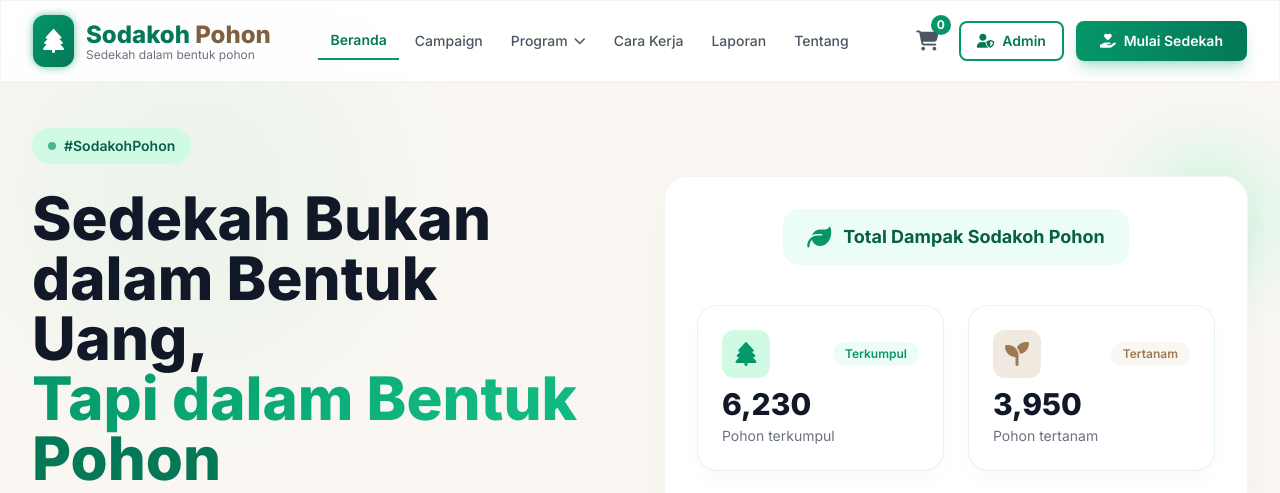
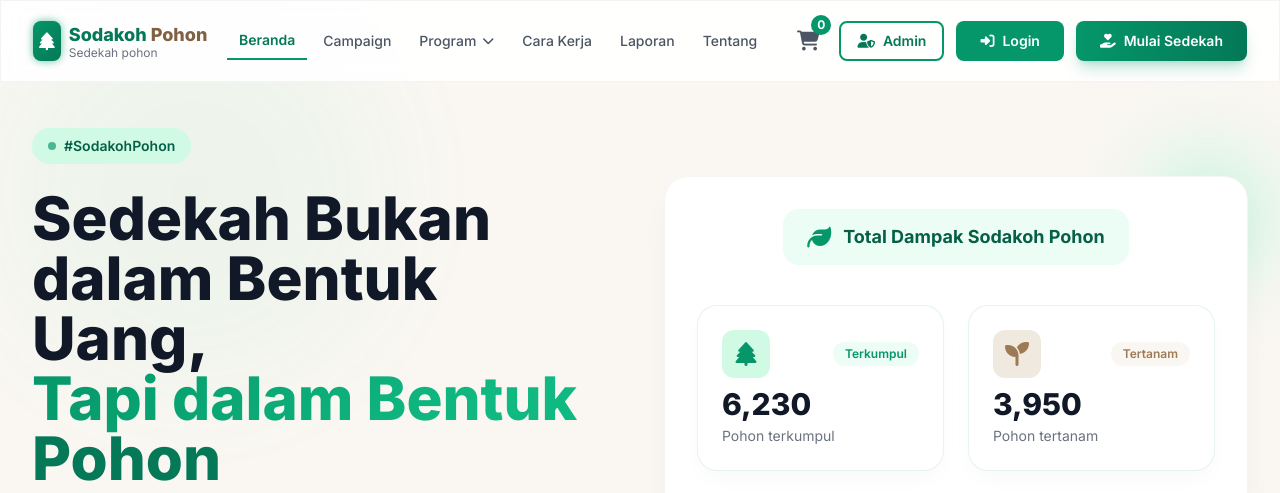
Before and after one commit to RestuWibisonoo/sodakohpohon, a PHP site: page /sodakohpohon/ in a window 1280 px wide. Shown: the top 493 px of the page. Run offline with PHP 8.4, Linux system fonts and the light colour scheme; data comes from the database, SQL or seed files in the repository; data that the repository does not hold is empty; some libraries are stand-ins or nearby versions.

Commit message:
edit header lagi

```diff
--- a/includes/header.php
+++ b/includes/header.php
@@ -1,9 +1,18 @@
 <?php
+// Mulai session jika belum dimulai
+if (session_status() === PHP_SESSION_NONE) {
+    session_start();
+}
+
 // Deteksi halaman saat ini
 $current_page = basename($_SERVER['PHP_SELF']);
 $is_home = $current_page === 'index.php' || $current_page === 'header.php';
 $is_campaign = $current_page === 'campaign.php' || $current_page === 'campaign-detail.php';
 $is_laporan = $current_page === 'laporan.php';
+
+// Deteksi status login user
+$is_logged_in = isset($_SESSION['user_logged_in']) && $_SESSION['user_logged_in'] === true;
+$user_name = $_SESSION['user_name'] ?? '';
 ?>
 <!DOCTYPE html>
 <html lang="id">
@@ -209,19 +218,19 @@ $is_laporan = $current_page === 'laporan.php';
             <div class="flex justify-between items-center h-20">
 
                 <!-- Logo -->
-                <div class="flex items-center space-x-3 flex-shrink-0">
+                <div class="flex items-center space-x-2 flex-shrink-0">
                     <div class="relative">
-                        <div class="absolute inset-0 bg-primary-600 rounded-xl blur-sm opacity-60"></div>
-                        <div class="relative bg-gradient-to-br from-primary-600 to-primary-700 rounded-xl p-2.5">
-                            <i class="fas fa-tree text-white text-2xl"></i>
+                        <div class="absolute inset-0 bg-primary-600 rounded-lg blur-sm opacity-60"></div>
+                        <div class="relative bg-gradient-to-br from-primary-600 to-primary-700 rounded-lg p-1.5">
+                            <i class="fas fa-tree text-white text-lg"></i>
                         </div>
                     </div>
                     <div class="flex flex-col">
-                        <span class="text-2xl font-extrabold">
+                        <span class="text-lg font-extrabold">
                             <span class="text-primary-700">Sodakoh</span>
                             <span class="text-earth-700">Pohon</span>
                         </span>
-                        <span class="text-xs text-gray-500 -mt-1">Sedekah dalam bentuk pohon</span>
+                        <span class="text-xs text-gray-500 -mt-1">Sedekah pohon</span>
                     </div>
                 </div>
 
@@ -282,6 +291,42 @@ $is_laporan = $current_page === 'laporan.php';
                     <a href="admin/login.php" class="hidden md:inline-flex items-center px-4 py-2 border-2 border-primary-600 text-primary-700 font-semibold rounded-lg hover:bg-primary-50 transition text-sm">
                         <i class="fas fa-user-shield mr-2"></i>Admin
                     </a>
+
+                    <!-- Login / Account Menu -->
+                    <?php if ($is_logged_in): ?>
+                        <!-- User Account Dropdown -->
+                        <div class="relative group">
+                            <button class="flex items-center justify-center w-10 h-10 rounded-full bg-primary-100 text-primary-600 hover:bg-primary-200 hover:shadow-lg hover:scale-110 transition duration-200 cursor-pointer" title="<?php echo htmlspecialchars($user_name); ?>">
+                                <i class="fas fa-user text-lg"></i>
+                            </button>
+                            <!-- Dropdown Menu -->
+                            <div class="absolute right-0 mt-1 w-48 bg-white rounded-xl shadow-2xl opacity-0 invisible group-hover:opacity-100 group-hover:visible transition-all duration-300 py-2 z-50 border border-gray-100">
+                                <div class="px-4 py-3 border-b border-gray-100">
+                                    <p class="text-sm font-semibold text-gray-900"><?php echo htmlspecialchars($user_name); ?></p>
+                                    <p class="text-xs text-gray-500"><?php echo htmlspecialchars($_SESSION['user_email'] ?? ''); ?></p>
+                                </div>
+                                <a href="#" class="block px-4 py-2 text-gray-700 hover:bg-primary-50 hover:text-primary-600 transition duration-150 text-sm">
+                                    <i class="fas fa-history mr-2 w-4"></i>Histori Donasi
+                                </a>
+                                <a href="#" class="block px-4 py-2 text-gray-700 hover:bg-primary-50 hover:text-primary-600 transition duration-150 text-sm">
+                                    <i class="fas fa-certificate mr-2 w-4"></i>Sertifikat
+                                </a>
+                                <a href="#" class="block px-4 py-2 text-gray-700 hover:bg-primary-50 hover:text-primary-600 transition duration-150 text-sm">
+                                    <i class="fas fa-user-circle mr-2 w-4"></i>Profile
+                                </a>
+                                <div class="border-t border-gray-100 my-1"></div>
+                                <a href="auth.php?action=logout" class="block px-4 py-2 text-red-600 hover:bg-red-50 transition duration-150 text-sm font-semibold">
+                                    <i class="fas fa-sign-out-alt mr-2 w-4"></i>Logout
+                                </a>
+                            </div>
+                        </div>
+                    <?php else: ?>
+                        <!-- Login Button -->
+                        <a href="login.php" class="inline-flex items-center px-6 py-2.5 bg-primary-600 text-white font-semibold rounded-lg hover:bg-primary-700 transition text-sm whitespace-nowrap">
+                            <i class="fas fa-sign-in-alt mr-2"></i>Login
+                        </a>
+                    <?php endif; ?>
+
                     <a href="#campaigns" class="inline-flex items-center px-6 py-2.5 bg-gradient-to-r from-primary-600 to-primary-700 text-white font-semibold rounded-lg hover:from-primary-700 hover:to-primary-800 transition shadow-lg shadow-primary-600/25 text-sm whitespace-nowrap">
                         <i class="fas fa-hand-holding-heart mr-2"></i>Mulai Sedekah
                     </a>
```
Also changed, not shown: controllers/authController.php (added, +75 -0 lines).
